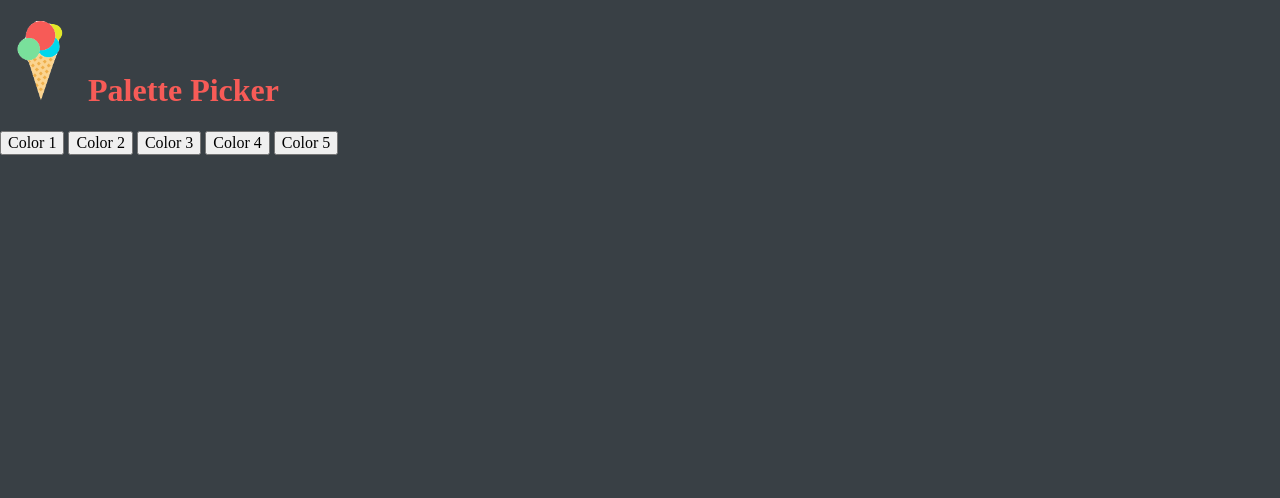
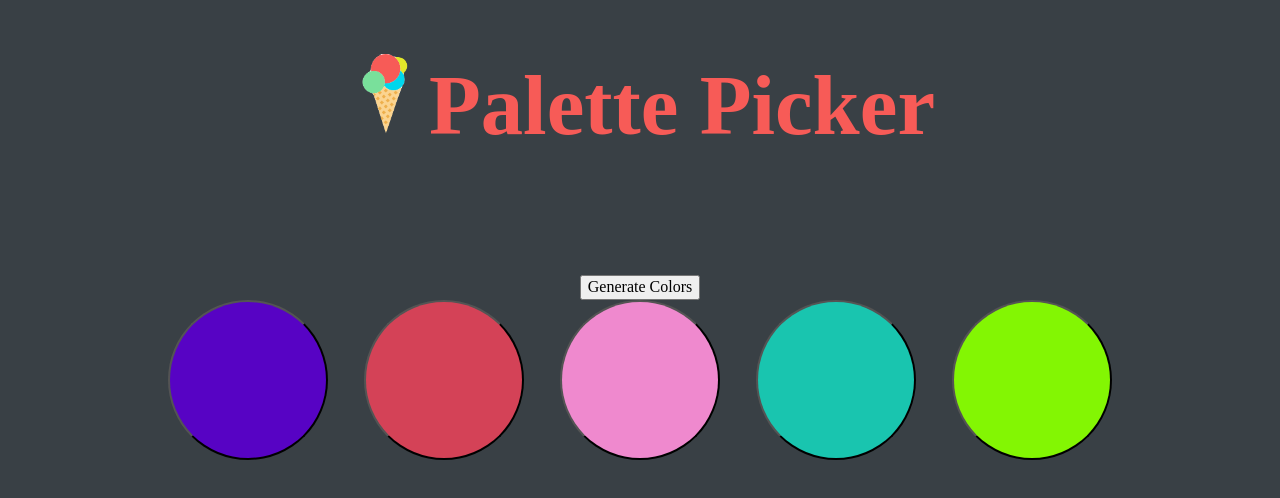
Before and after one commit to Haub/palette-picker, a website: page public/index.html in a window 1280 px wide. Drawn offline with nearby package versions, Linux system fonts and the light colour scheme.

Commit message:
Generate palette colors on page load

```diff
--- a/public/css/styles.css
+++ b/public/css/styles.css
@@ -2,6 +2,24 @@ body {
   background-color: #394045;
 }
 
+header {
+  margin-bottom: 4rem;
+  text-align: center;
+}
+
 h1 {
   color: #F75B57;
+  display: inline-block;
+  font-size: 5.3rem;
 }
+
+.colors {
+  text-align: center;
+}
+
+.color-button {
+  width: 10rem;
+  height: 10rem;
+  border-radius: 50%;
+  margin: 0 1rem;
+}
--- a/public/index.html
+++ b/public/index.html
@@ -7,18 +7,19 @@
 </head>
 <body>
   <header>
-    <h1>
-      <img src='../assets/ice-cream.png' width = "80" alt="" /> Palette Picker
-    </h1>
+    <img src='../assets/ice-cream.png' height = "80" alt="" />
+    <h1>Palette Picker</h1>
   </header>
   <main>
     <section class="colors">
-      <button>Color 1 </button>
-      <button>Color 2 </button>
-      <button>Color 3 </button>
-      <button>Color 4 </button>
-      <button>Color 5 </button>
+      <button class="generate-colors">Generate Colors</button>
+      <br>
+      <input type="button" name="color1" class="color1 color-button"></input>
+      <input type="button" name="color2" class="color2 color-button"></input>
+      <input type="button" name="color3" class="color3 color-button"></input>
+      <input type="button" name="color4" class="color4 color-button"></input>
+      <input type="button" name="color5" class="color5 color-button"></input>
   </main>
-
+  <script type="text/javascript" src="js/scripts.js"></script>
 </body>
 </html>
--- a/public/js/scripts.js
+++ b/public/js/scripts.js
@@ -0,0 +1,20 @@
+
+const generateColors = document.querySelector('.generate-colors');
+
+const colors = document.querySelectorAll('.color-button');
+
+window.addEventListener('load', () => {
+  createPalette();
+})
+
+const createColor = () => {
+  return '#' + ('000000' + Math.floor(16777216 * Math.random()).toString(16)).slice(-6);
+}
+
+const createPalette = () => {
+
+  for(i=0; i<colors.length; i++) {
+    colors[i].style.backgroundColor = createColor();
+  }
+  return;
+}
--- a/server.js
+++ b/server.js
@@ -30,5 +30,5 @@ app.post('api/v1/palettes', (request, response) => {
 });
 
 app.listen(3000, () => {
-  console.log(`${app.locals.title} is running on ${app.get('port')}`);
+  // console.log(`${app.locals.title} is running on ${app.get('port')}`);
 });
```
